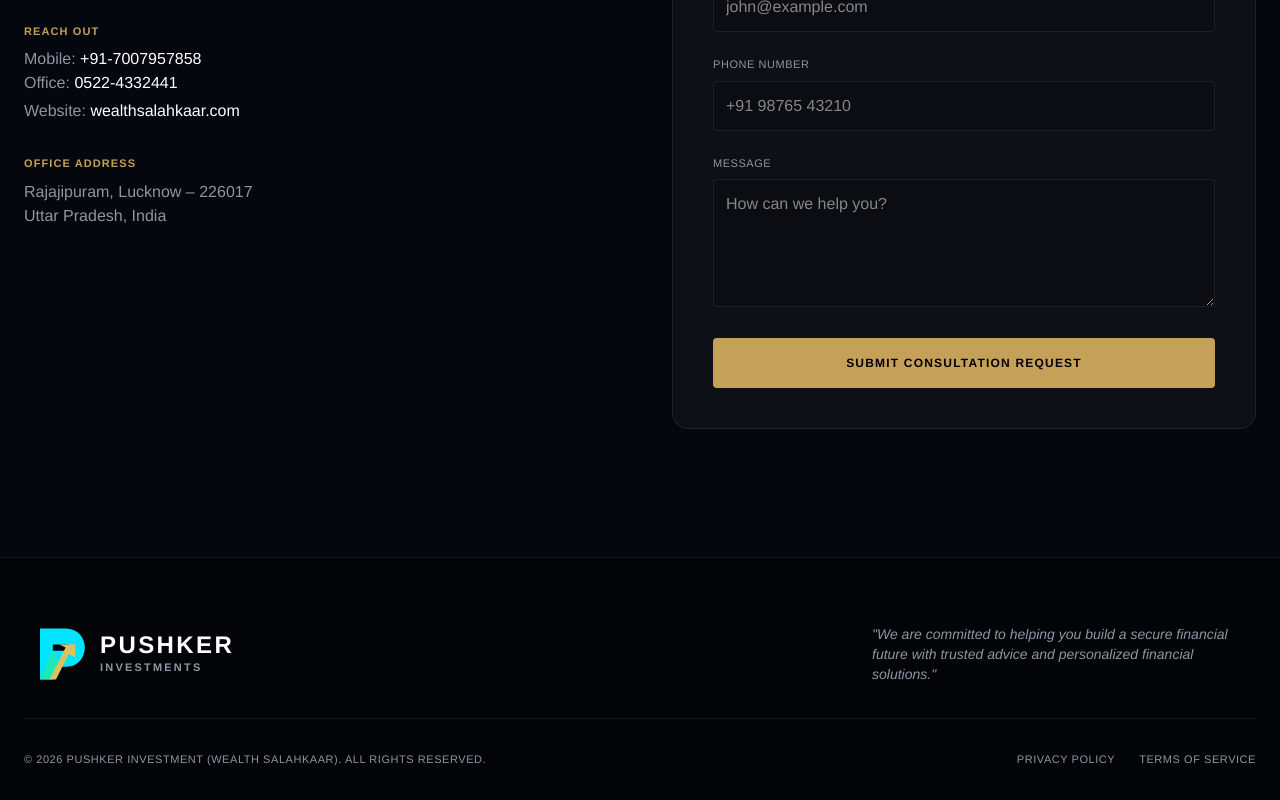
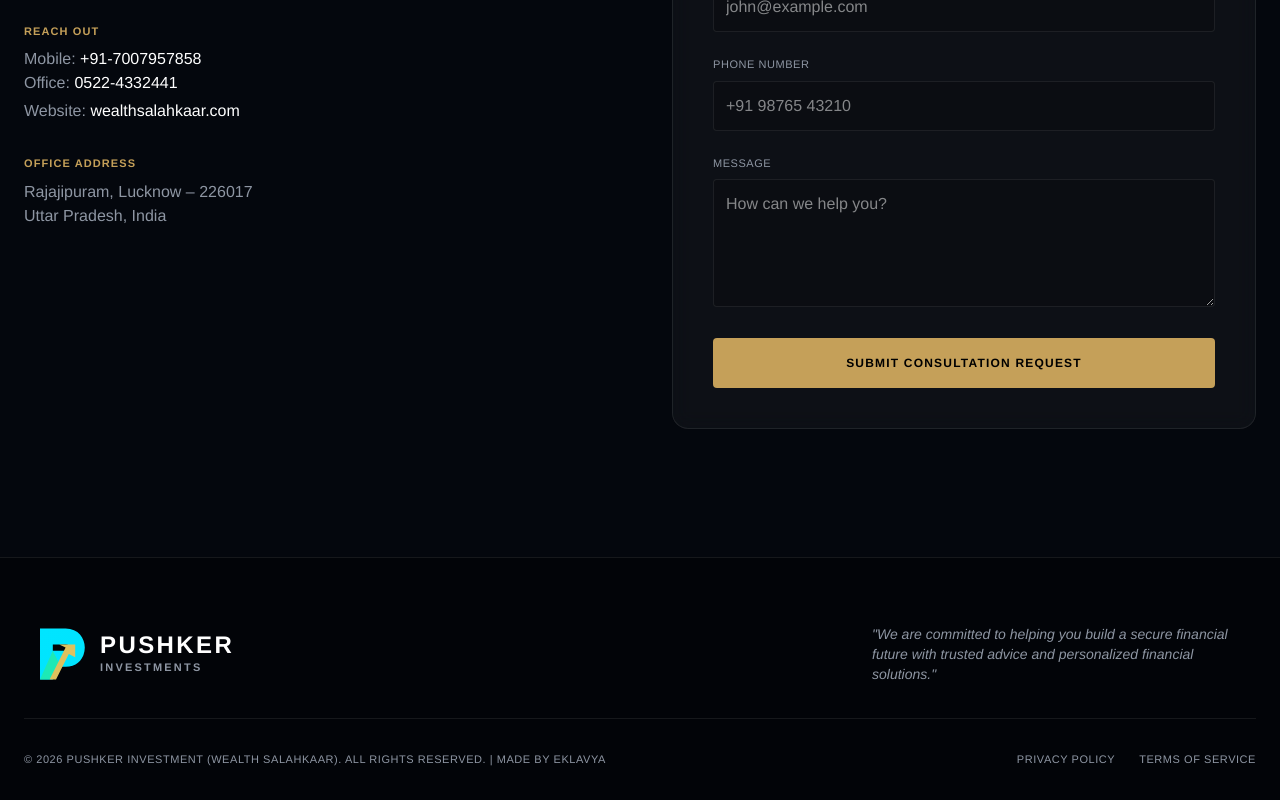
Before and after one commit to NightRishi106/Pushker-Investments, a React (Vite) app: page / in a window 1280 px wide. Shown: the part 3919-4719 px from the top of the page. Built offline with nearby package versions, Linux system fonts and the light colour scheme.

Commit message:
feat: Add developer attribution to footer
Include "Made by Eklavya" in the footer to acknowledge the developer.

```diff
--- a/src/App.tsx
+++ b/src/App.tsx
@@ -466,7 +466,7 @@ export default function App() {
           </p>
         </div>
         <div className="max-w-7xl mx-auto pt-8 mt-8 border-t border-[var(--color-border-glass)] flex flex-col md:flex-row items-center justify-between gap-4 text-[11px] text-[var(--color-text-muted)] uppercase tracking-wider">
-          <p>© {new Date().getFullYear()} Pushker Investment (Wealth Salahkaar). All rights reserved.</p>
+          <p>© {new Date().getFullYear()} Pushker Investment (Wealth Salahkaar). All rights reserved. | Made by Eklavya</p>
           <div className="flex gap-6">
             <span className="hover:text-white cursor-pointer transition-colors">Privacy Policy</span>
             <span className="hover:text-white cursor-pointer transition-colors">Terms of Service</span>
```
